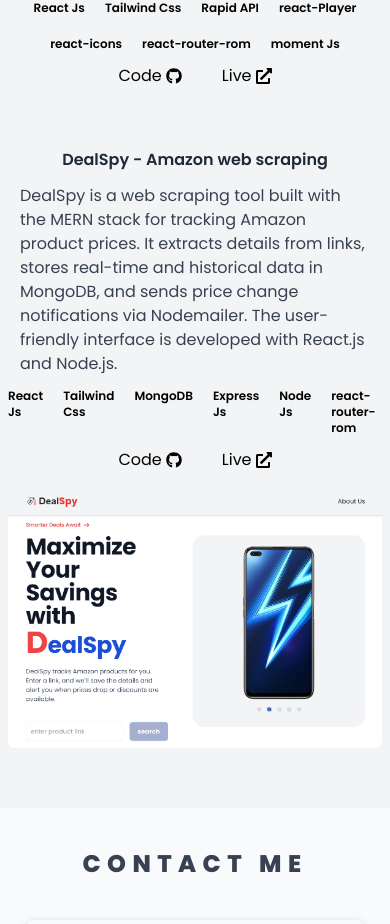
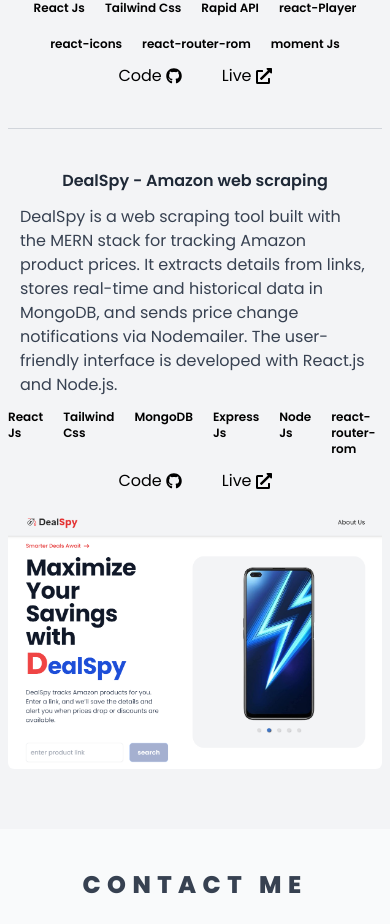
Before and after one commit to RuthalaKiran/my-portfolio, a React (Vite) app: page /#/ in a window 390 px wide. Shown: the part 4012-4936 px from the top of the page. Built offline with nearby package versions, Linux system fonts and the light colour scheme.

Commit message:
hr added

```diff
--- a/src/Components/Projects/Projects.jsx
+++ b/src/Components/Projects/Projects.jsx
@@ -218,6 +218,7 @@
           </div>
         </div>
 
+        <hr className=" md:hidden w-full h-[1px] bg-gray-300 dark:bg-gray-600 border-none" />
         {/* project 4 DealSpy clone */}
         <div className="grid grid-cols-1 md:grid-cols-2 gap-x-10 gap-y-5 my-5">
           <div className="matter flex flex-col items-center md:items-end justify-center gap-5 ">
```
